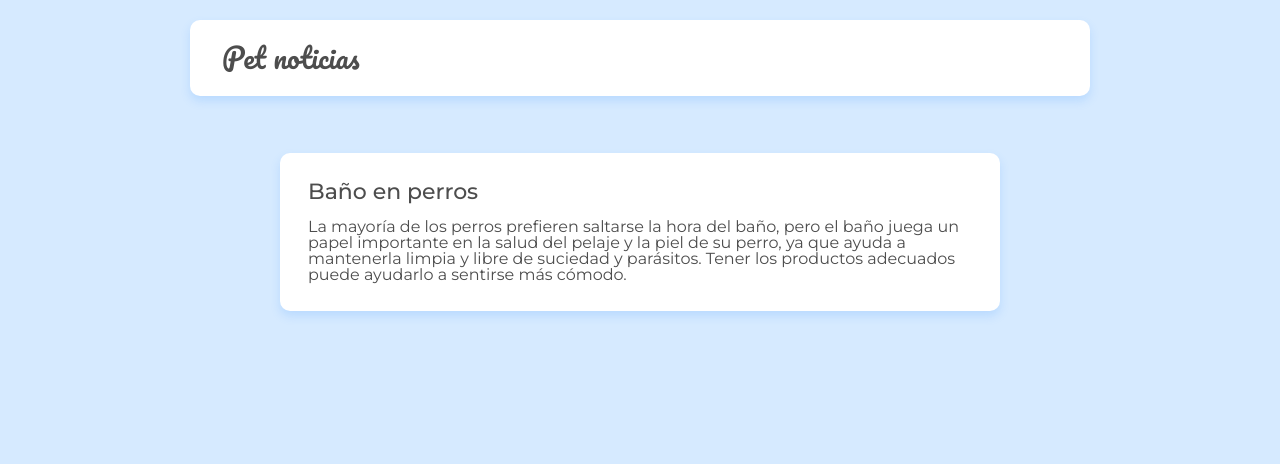
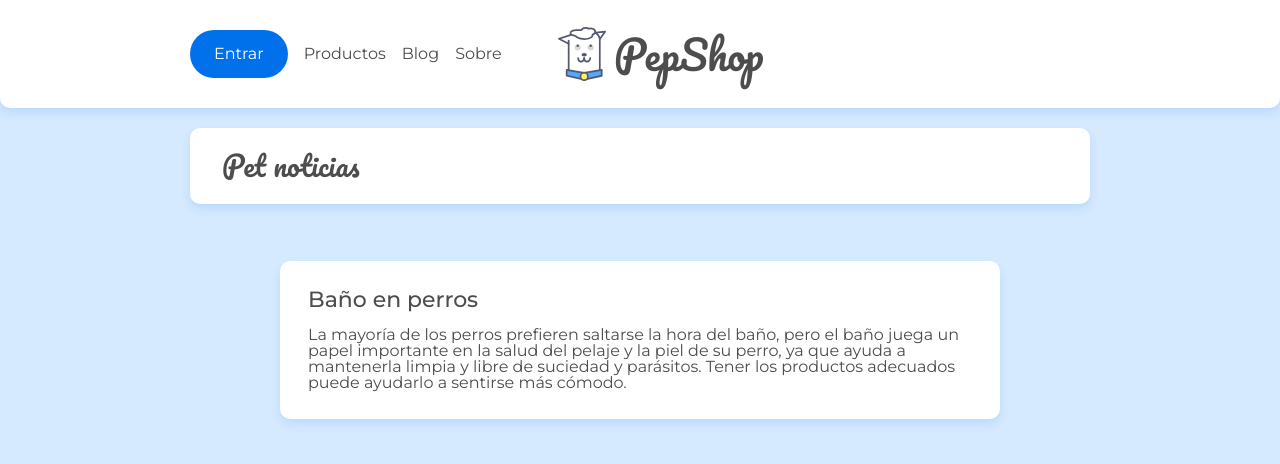
Before and after one commit to WilsonCollantesAponte/Expertec_Requerimientos, a React (Create React App) app: page / in a window 1280 px wide. Shown: the top 464 px of the page. Built offline with nearby package versions, Linux system fonts and the light colour scheme.

Commit message:
agregue componente Header que se muestra en todas las pages

```diff
--- a/src/App.js
+++ b/src/App.js
@@ -4,10 +4,12 @@
 import Home from "./pages/Home";
 import Sobre from "./pages/Sobre";
 import Page404 from "./pages/Page404";
+import Header from "./components/Header";
 
 function App() {
     return (
         <Router>
+            <Header />
             <Routes>
                 <Route path="/" element={<Home />} />
                 <Route path="/sobre" element={<Sobre />} />
--- /dev/null
+++ b/src/components/Header.jsx
@@ -0,0 +1,44 @@
+import image from "../assets/img/doguito.svg";
+import "../assets/css/componentes/header.css";
+const Header = () => {
+    return (
+        <header className="header container">
+            <div className="menu-hamburguer">
+                <span className="menu-hamburguer__icon"></span>
+            </div>
+            <div className="header-container">
+                <a href="/" className="flex flex--center">
+                    <img className="header__logo" src={image} alt="doguito" />
+                    <h1 className="header__title">PepShop</h1>
+                </a>
+            </div>
+            <nav className="menu-header">
+                <ul className="menu-items">
+                    <li>
+                        <a className="menu-item menu-item--entrar" href="#">
+                            Entrar
+                        </a>
+                    </li>
+                    <li>
+                        <a className="menu-item" href="#">
+                            Productos
+                        </a>
+                    </li>
+                    <li>
+                        <a className="menu-item" href="/">
+                            Blog
+                        </a>
+                    </li>
+                    <li>
+                        <a className="menu-item" href="/sobre">
+                            Sobre
+                        </a>
+                    </li>
+                </ul>
+            </nav>
+            <div className="menu-header-background"></div>
+        </header>
+    );
+};
+
+export default Header;
```
